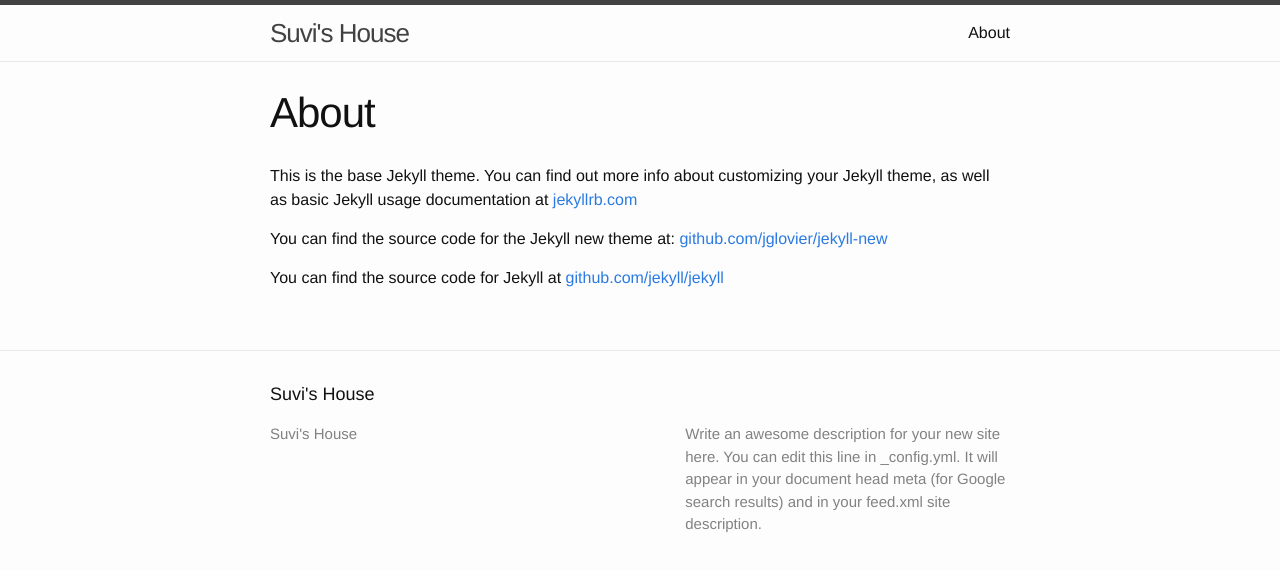
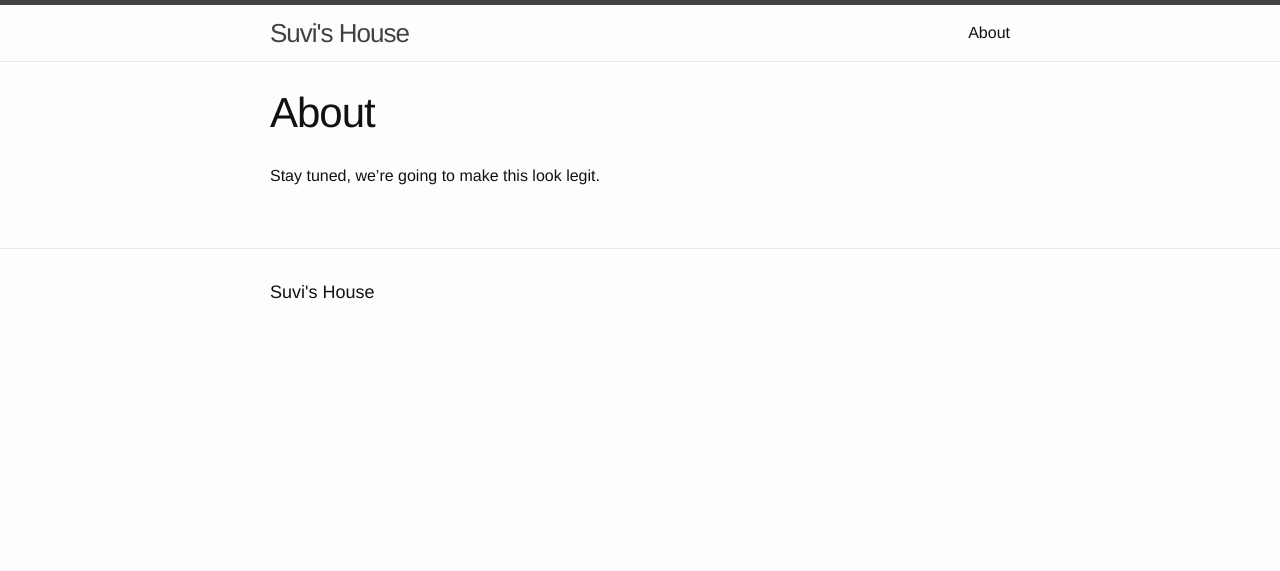
Before and after one commit to svignara/svignara.github.com, a Jekyll site: the page built from about.md, in a window 1280 px wide. Shown: the top 571 px of the page. Built offline with Jekyll 4.4.1, drawn with Linux system fonts in a browser that asks for light colours.

Commit message:
updating blog

```diff
--- a/_includes/footer.html
+++ b/_includes/footer.html
@@ -4,52 +4,6 @@
 
     <h2 class="footer-heading">{{ site.title }}</h2>
 
-    <div class="footer-col-wrapper">
-      <div class="footer-col  footer-col-1">
-        <ul class="contact-list">
-          <li>{{ site.title }}</li>
-          <li><a href="mailto:{{ site.email }}">{{ site.email }}</a></li>
-        </ul>
-      </div>
-
-      <div class="footer-col  footer-col-2">
-        <ul class="social-media-list">
-          {% if site.github_username %}
-          <li>
-            <a href="https://github.com/{{ site.github_username }}">
-              <span class="icon  icon--github">
-                <svg viewBox="0 0 16 16">
-                  <path fill="#828282" d="M7.999,0.431c-4.285,0-7.76,3.474-7.76,7.761 c0,3.428,2.223,6.337,5.307,7.363c0.388,0.071,0.53-0.168,0.53-0.374c0-0.184-0.007-0.672-0.01-1.32 c-2.159,0.469-2.614-1.04-2.614-1.04c-0.353-0.896-0.862-1.135-0.862-1.135c-0.705-0.481,0.053-0.472,0.053-0.472 c0.779,0.055,1.189,0.8,1.189,0.8c0.692,1.186,1.816,0.843,2.258,0.645c0.071-0.502,0.271-0.843,0.493-1.037 C4.86,11.425,3.049,10.76,3.049,7.786c0-0.847,0.302-1.54,0.799-2.082C3.768,5.507,3.501,4.718,3.924,3.65 c0,0,0.652-0.209,2.134,0.796C6.677,4.273,7.34,4.187,8,4.184c0.659,0.003,1.323,0.089,1.943,0.261 c1.482-1.004,2.132-0.796,2.132-0.796c0.423,1.068,0.157,1.857,0.077,2.054c0.497,0.542,0.798,1.235,0.798,2.082 c0,2.981-1.814,3.637-3.543,3.829c0.279,0.24,0.527,0.713,0.527,1.437c0,1.037-0.01,1.874-0.01,2.129 c0,0.208,0.14,0.449,0.534,0.373c3.081-1.028,5.302-3.935,5.302-7.362C15.76,3.906,12.285,0.431,7.999,0.431z"/>
-                </svg>
-              </span>
-
-              <span class="username">{{ site.github_username }}</span>
-            </a>
-          </li>
-          {% endif %}
-
-          {% if site.twitter_username %}
-          <li>
-            <a href="https://twitter.com/{{ site.twitter_username }}">
-              <span class="icon  icon--twitter">
-                <svg viewBox="0 0 16 16">
-                  <path fill="#828282" d="M15.969,3.058c-0.586,0.26-1.217,0.436-1.878,0.515c0.675-0.405,1.194-1.045,1.438-1.809
-                  c-0.632,0.375-1.332,0.647-2.076,0.793c-0.596-0.636-1.446-1.033-2.387-1.033c-1.806,0-3.27,1.464-3.27,3.27 c0,0.256,0.029,0.506,0.085,0.745C5.163,5.404,2.753,4.102,1.14,2.124C0.859,2.607,0.698,3.168,0.698,3.767 c0,1.134,0.577,2.135,1.455,2.722C1.616,6.472,1.112,6.325,0.671,6.08c0,0.014,0,0.027,0,0.041c0,1.584,1.127,2.906,2.623,3.206 C3.02,9.402,2.731,9.442,2.433,9.442c-0.211,0-0.416-0.021-0.615-0.059c0.416,1.299,1.624,2.245,3.055,2.271 c-1.119,0.877-2.529,1.4-4.061,1.4c-0.264,0-0.524-0.015-0.78-0.046c1.447,0.928,3.166,1.469,5.013,1.469 c6.015,0,9.304-4.983,9.304-9.304c0-0.142-0.003-0.283-0.009-0.423C14.976,4.29,15.531,3.714,15.969,3.058z"/>
-                </svg>
-              </span>
-
-              <span class="username">{{ site.twitter_username }}</span>
-            </a>
-          </li>
-          {% endif %}
-        </ul>
-      </div>
-
-      <div class="footer-col  footer-col-3">
-        <p class="text">{{ site.description }}</p>
-      </div>
-    </div>
-
   </div>
 
 </footer>
--- a/about.md
+++ b/about.md
@@ -4,8 +4,4 @@
 permalink: /about/
 ---
 
-This is the base Jekyll theme. You can find out more info about customizing your Jekyll theme, as well as basic Jekyll usage documentation at [jekyllrb.com](http://jekyllrb.com/)
-
-You can find the source code for the Jekyll new theme at: [github.com/jglovier/jekyll-new](https://github.com/jglovier/jekyll-new)
-
-You can find the source code for Jekyll at [github.com/jekyll/jekyll](https://github.com/jekyll/jekyll)
+Stay tuned, we're going to make this look legit.
```
